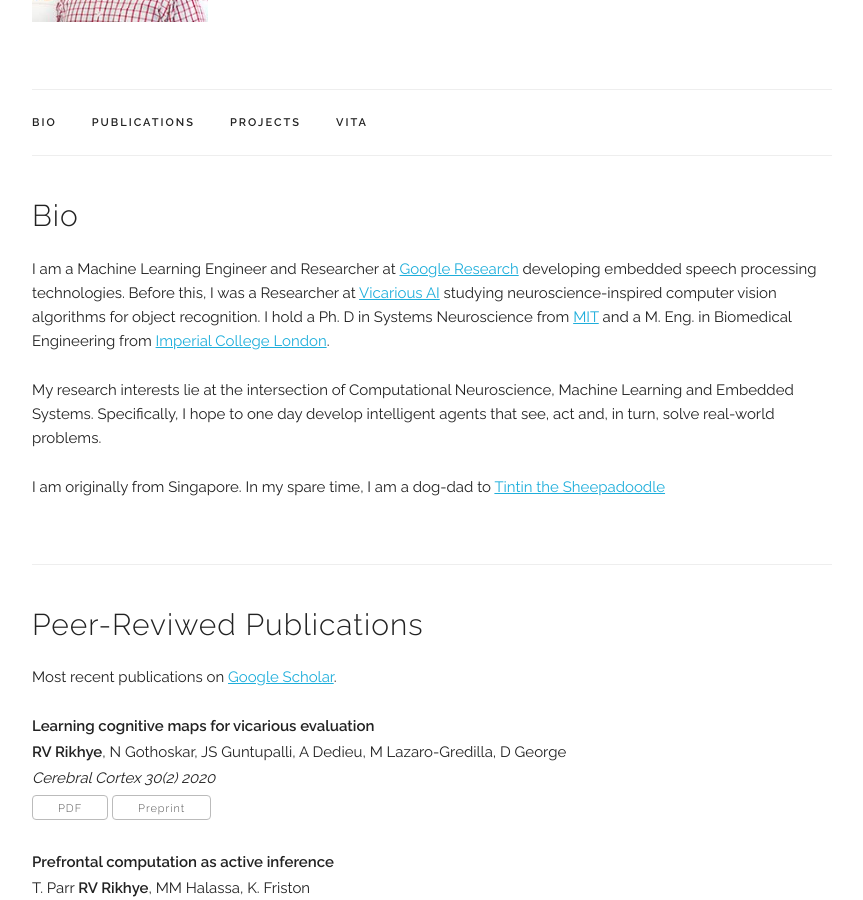
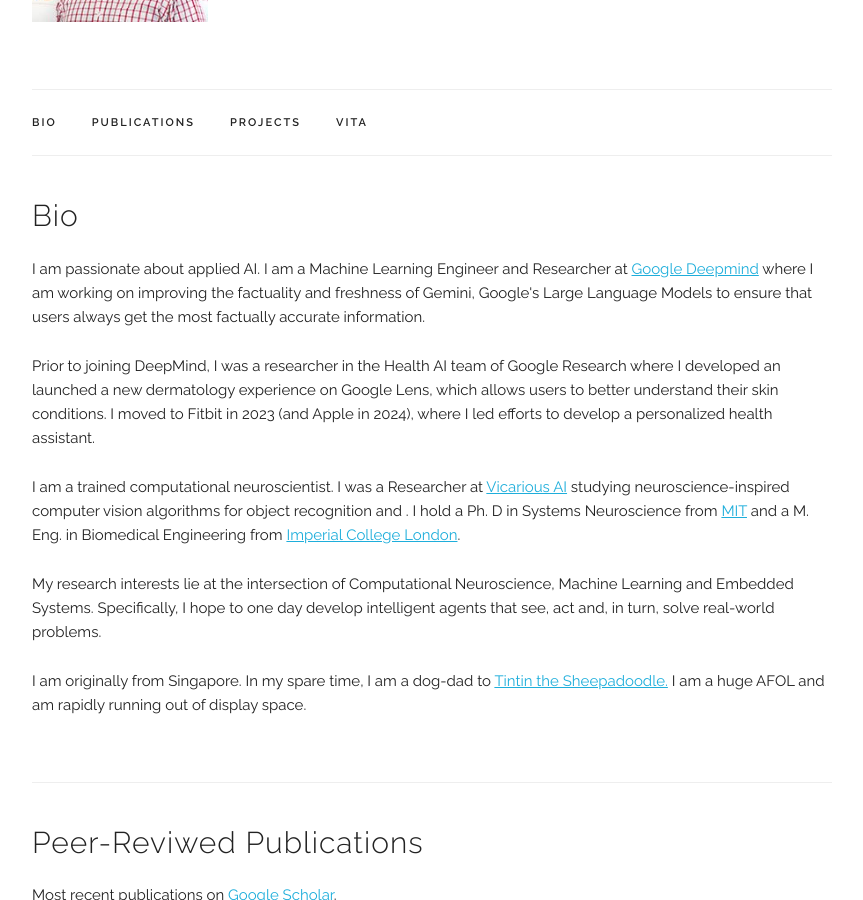
Before and after one commit to rvrikhye/rvrikhye.github.io, a Jekyll site: the page built from index.html, in a window 1280 px wide and 900 px high, scrolled down 204 px. Shown: the whole window, without its empty margins (208-1071 px from the left). Built offline with Jekyll 4.4.1, drawn with Linux system fonts in a browser that asks for light colours; some web fonts are replaced.

Commit message:
Update index.html

```diff
--- a/index.html
+++ b/index.html
@@ -6,17 +6,21 @@ title: Personal Webpage
 <div class="docs-section" id="bio">
   <h4>Bio</h4>
   <p>
-  I am a Machine Learning Engineer and Researcher at <a href="https://research.google/">Google Research</a> developing embedded speech processing technologies.
-  Before this, I was a Researcher at <a href="http://vicarious.com">Vicarious AI</a> studying neuroscience-inspired computer vision algorithms for object recognition. I hold a Ph. D in Systems
+  I am passionate about applied AI. I am a Machine Learning Engineer and Researcher at <a href="https://research.google/">Google Deepmind</a> where I am working on improving the factuality and freshness of Gemini, Google's Large Language Models to ensure that users always get the most factually accurate information.
+  </p>
+  <p>
+  Prior to joining DeepMind, I was a researcher in the Health AI team of Google Research where I developed an launched a new dermatology experience on Google Lens, which allows users to better understand their skin conditions. I moved to Fitbit in 2023 (and Apple in 2024), where I led efforts to develop a personalized health assistant.
+  </p>
+  <p>
+  I am a trained computational neuroscientist. I was a Researcher at <a href="http://vicarious.com">Vicarious AI</a> studying neuroscience-inspired computer vision algorithms for object recognition and . I hold a Ph. D in Systems
   Neuroscience from <a href="https://bcs.mit.edu/"> MIT</a> and a M. Eng. in Biomedical Engineering from <a href="http://www.imperial.ac.uk/bioengineering"> Imperial College London</a>.
-
+  </p>
   <p>
   My research interests lie at the intersection of Computational Neuroscience, Machine Learning and Embedded Systems. Specifically, I hope to one day develop intelligent agents that see, act and, in turn,
   solve real-world problems.
   </p>
-
   <p>
-  I am originally from Singapore. In my spare time, I am a dog-dad to <a href="https://www.instagram.com/tintindoodle/">Tintin the Sheepadoodle</a>
+  I am originally from Singapore. In my spare time, I am a dog-dad to <a href="https://www.instagram.com/tintindoodle/">Tintin the Sheepadoodle.</a> I am a huge AFOL and am rapidly running out of display space.
   </p>
 </div>
 
@@ -73,7 +77,7 @@ title: Personal Webpage
 <div class="docs-section" id="resume">
   <h4>Vitæ</h4>
 
-  <p>Full Resume in <a href={{ "/assets/cv/rikhye_resume.pdf" | prepend: site.baseurl }} target="_blank">PDF</a>.</p>
+  <p>Full Resume in <a href={{ "/assets/cv/RVRikhye_Resume.pdf" | prepend: site.baseurl }} target="_blank">PDF</a>.</p>
 
   <!-- The Timeline -->
   <ul class="timeline">
```
